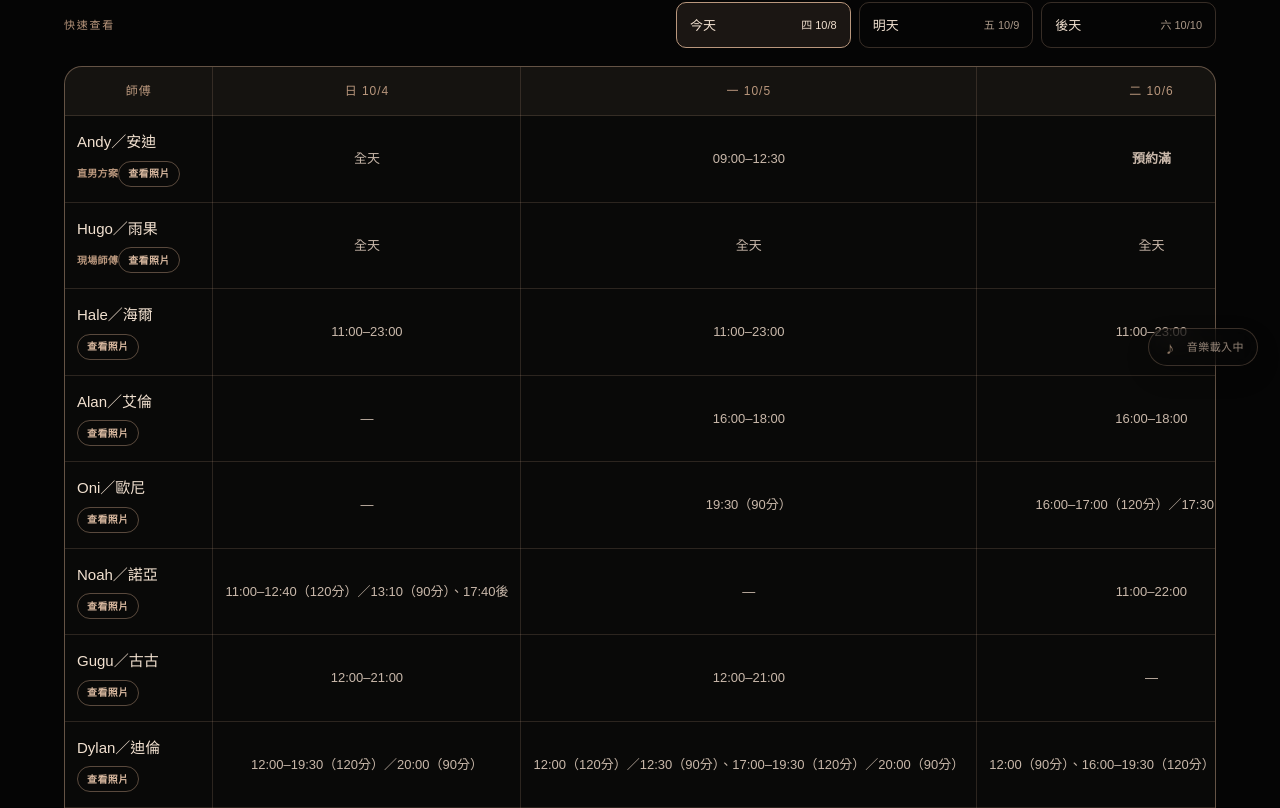
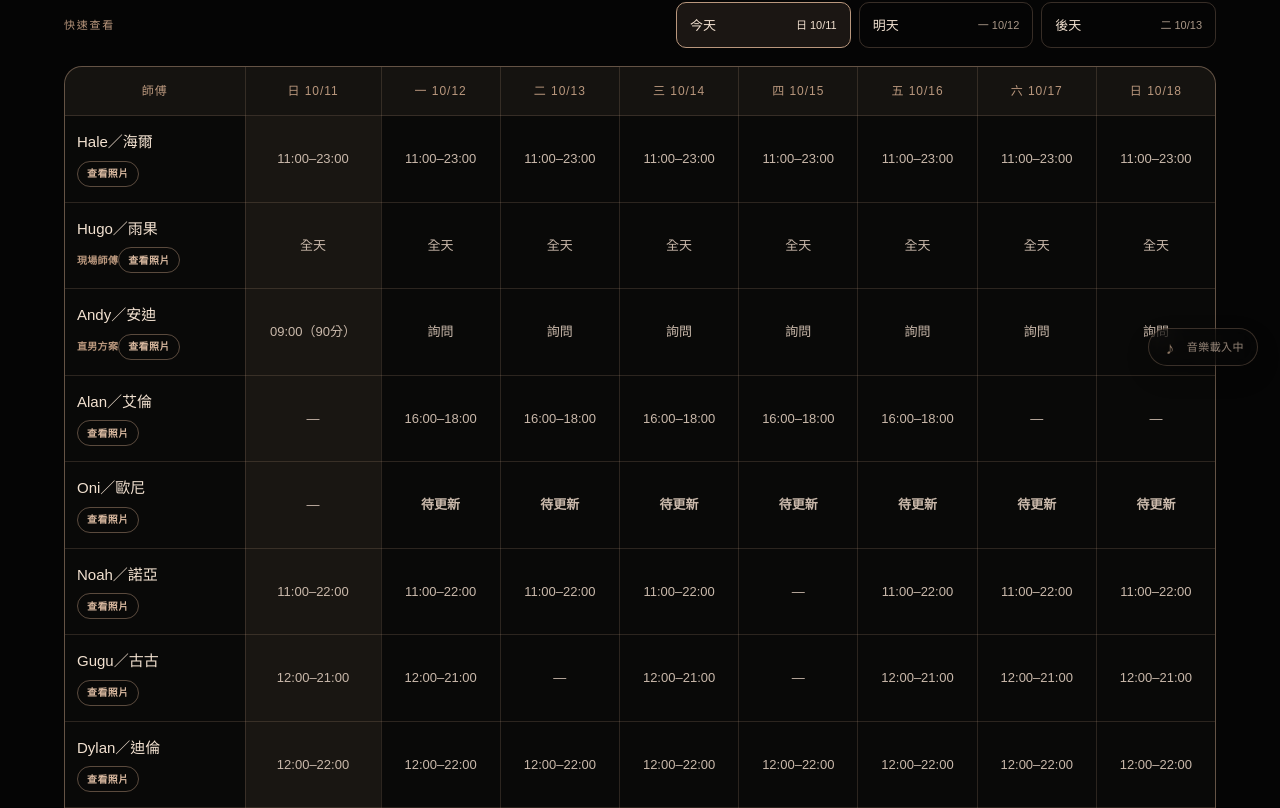
Before and after one commit to profoundroomkh/profound-room, a Next.js app: page /weekly-schedule in a window 1280 px wide. Shown: the part 412-1220 px from the top of the page. Built offline with nearby package versions, Linux system fonts and the light colour scheme.

Commit message:
Update rolling weekly schedule for October 11

```diff
--- a/components/MonthlyNewTherapist.js
+++ b/components/MonthlyNewTherapist.js
@@ -3,7 +3,7 @@
 import Image from 'next/image'
 import { useMemo, useState } from 'react'
 import { therapists } from '../data/therapists'
-import { getDailyTherapists } from '../data/weeklySchedule'
+import { PENDING_UPDATE_LABEL, getDailyTherapists } from '../data/weeklySchedule'
 import TrackedLink from './TrackedLink'
 import ScrollReveal from './ScrollReveal'
 import useTaiwanDateKey from './useTaiwanDateKey'
@@ -28,10 +28,13 @@ function openTherapistSection(therapist) {
 }
 
 function canBookTherapist(therapist) {
-  return !therapist.isFullyBooked && (therapist.status === 'available' || therapist.hasWeeklySchedule)
+  return !therapist.isSchedulePending
+    && !therapist.isFullyBooked
+    && (therapist.status === 'available' || therapist.hasWeeklySchedule)
 }
 
 function getBookingButtonLabel(therapist) {
+  if (therapist.isSchedulePending) return PENDING_UPDATE_LABEL
   if (therapist.isFullyBooked) return '預約已滿'
   if (therapist.status === 'available') return '可預約'
   if (therapist.hasWeeklySchedule) return '提前預約'
--- a/components/TherapistDirectory.js
+++ b/components/TherapistDirectory.js
@@ -6,7 +6,7 @@
 import Image from 'next/image'
 import { useEffect, useMemo, useRef, useState } from 'react'
 import { septemberPerformanceRank, therapistFilters, therapists } from '../data/therapists'
-import { getDailyTherapists } from '../data/weeklySchedule'
+import { PENDING_UPDATE_LABEL, getDailyTherapists } from '../data/weeklySchedule'
 import { trackEvent } from './analytics'
 import ScrollReveal from './ScrollReveal'
 import MonthlyNewTherapist from './MonthlyNewTherapist'
@@ -31,7 +31,9 @@ function requiresAdvanceBooking(therapist) {
 }
 
 function canBookTherapist(therapist) {
-  return !therapist.isFullyBooked && (therapist.status === 'available' || Boolean(therapist.hasWeeklySchedule))
+  return !therapist.isSchedulePending
+    && !therapist.isFullyBooked
+    && (therapist.status === 'available' || Boolean(therapist.hasWeeklySchedule))
 }
 
 function getStatusLabel(therapist) {
@@ -39,6 +41,7 @@ function getStatusLabel(therapist) {
 }
 
 function getBookingButtonLabel(therapist) {
+  if (therapist.isSchedulePending) return PENDING_UPDATE_LABEL
   if (therapist.isFullyBooked) return '預約已滿'
   if (therapist.status === 'available') return '可預約'
   if (therapist.hasWeeklySchedule) return '提前預約'
--- a/components/WeeklySchedule.js
+++ b/components/WeeklySchedule.js
@@ -3,6 +3,7 @@
 import { useEffect, useMemo, useState } from 'react'
 import {
   FULLY_BOOKED_LABEL,
+  PENDING_UPDATE_LABEL,
   getScheduleDayIndex,
   scheduleDays,
   scheduleRows,
@@ -14,6 +15,7 @@ const LINE_URL = 'https://line.me/R/ti/p/@637fbbyh'
 
 function getTimeClass(time) {
   if (time === FULLY_BOOKED_LABEL) return styles.full
+  if (time === PENDING_UPDATE_LABEL) return styles.pending
   if (time === '詢問') return styles.ask
   if (time === '—') return styles.empty
   return styles.open
@@ -155,7 +157,7 @@ export default function WeeklySchedule() {
               </div>
             </>
           )}
-          <p className={styles.therapistWeekHint}>「休息」代表當日未排班；「詢問」請先透過官方 LINE 確認；「預約滿」代表當日名額已滿。</p>
+          <p className={styles.therapistWeekHint}>「休息」代表當日未排班；「待更新」代表班次尚未提供；「詢問」請先透過官方 LINE 確認；「預約滿」代表當日名額已滿。</p>
         </section>
       ) : (
         <>
@@ -224,7 +226,7 @@ export default function WeeklySchedule() {
                 })}
               </div>
             </div>
-            <p className={styles.mobileHint}>未列出代表當日未排班；「詢問」請先透過官方 LINE 確認；「預約滿」代表當日名額已滿。</p>
+            <p className={styles.mobileHint}>未列出代表當日未排班；「待更新」代表班次尚未提供；「詢問」請先透過官方 LINE 確認；「預約滿」代表當日名額已滿。</p>
           </div>
 
           <div className={styles.desktopTableWrap}>
--- a/components/WeeklySchedule.module.css
+++ b/components/WeeklySchedule.module.css
@@ -416,6 +416,11 @@
   color: #b9977d;
 }
 
+.pending {
+  color: #d8b28f;
+  font-weight: 600;
+}
+
 .full {
   color: #d8b28f;
   font-weight: 600;
--- a/data/weeklySchedule.js
+++ b/data/weeklySchedule.js
@@ -1,22 +1,22 @@
 export const FULLY_BOOKED_LABEL = '預約滿'
+export const PENDING_UPDATE_LABEL = '待更新'
 
 export const scheduleDays = [
-  { key: '2026-10-04', label: '日', date: '10/4' },
-  { key: '2026-10-05', label: '一', date: '10/5' },
-  { key: '2026-10-06', label: '二', date: '10/6' },
-  { key: '2026-10-07', label: '三', date: '10/7' },
-  { key: '2026-10-08', label: '四', date: '10/8' },
-  { key: '2026-10-09', label: '五', date: '10/9' },
-  { key: '2026-10-10', label: '六', date: '10/10' },
   { key: '2026-10-11', label: '日', date: '10/11' },
+  { key: '2026-10-12', label: '一', date: '10/12' },
+  { key: '2026-10-13', label: '二', date: '10/13' },
+  { key: '2026-10-14', label: '三', date: '10/14' },
+  { key: '2026-10-15', label: '四', date: '10/15' },
+  { key: '2026-10-16', label: '五', date: '10/16' },
+  { key: '2026-10-17', label: '六', date: '10/17' },
+  { key: '2026-10-18', label: '日', date: '10/18' },
 ]
 
 export const scheduleRows = [
   {
-    id: 'andy',
-    name: 'Andy／安迪',
-    tag: '直男方案',
-    times: ['全天', '09:00–12:30', FULLY_BOOKED_LABEL, '09:00–12:30', '09:00–12:30', '09:00–12:30', '09:00（90分）', '09:00（90分）'],
+    id: 'hale',
+    name: 'Hale／海爾',
+    times: ['11:00–23:00', '11:00–23:00', '11:00–23:00', '11:00–23:00', '11:00–23:00', '11:00–23:00', '11:00–23:00', '11:00–23:00'],
   },
   {
     id: 'hugo',
@@ -25,24 +25,25 @@ export const scheduleRows = [
     times: ['全天', '全天', '全天', '全天', '全天', '全天', '全天', '全天'],
   },
   {
-    id: 'hale',
-    name: 'Hale／海爾',
-    times: ['11:00–23:00', '11:00–23:00', '11:00–23:00', '11:00–23:00', '11:00–23:00', '11:00–23:00', '11:00–23:00', '11:00–23:00'],
+    id: 'andy',
+    name: 'Andy／安迪',
+    tag: '直男方案',
+    times: ['09:00（90分）', '詢問', '詢問', '詢問', '詢問', '詢問', '詢問', '詢問'],
   },
   {
     id: 'alan',
     name: 'Alan／艾倫',
-    times: ['—', '16:00–18:00', '16:00–18:00', '16:00–18:00', '16:00–18:00', '—', '—', '—'],
+    times: ['—', '16:00–18:00', '16:00–18:00', '16:00–18:00', '16:00–18:00', '16:00–18:00', '—', '—'],
   },
   {
     id: 'oni',
     name: 'Oni／歐尼',
-    times: ['—', '19:30（90分）', '16:00–17:00（120分）／17:30（90分）', '16:00（90分）', '—', '—', '—', '—'],
+    times: ['—', PENDING_UPDATE_LABEL, PENDING_UPDATE_LABEL, PENDING_UPDATE_LABEL, PENDING_UPDATE_LABEL, PENDING_UPDATE_LABEL, PENDING_UPDATE_LABEL, PENDING_UPDATE_LABEL],
   },
   {
     id: 'noah',
     name: 'Noah／諾亞',
-    times: ['11:00–12:40（120分）／13:10（90分）、17:40後', '—', '11:00–22:00', '11:00–22:00', '—', '11:00–22:00', '11:00–22:00', '11:00–22:00'],
+    times: ['11:00–22:00', '11:00–22:00', '11:00–22:00', '11:00–22:00', '—', '11:00–22:00', '11:00–22:00', '11:00–22:00'],
   },
   {
     id: 'gugu',
@@ -52,7 +53,7 @@ export const scheduleRows = [
   {
     id: 'dylan',
     name: 'Dylan／迪倫',
-    times: ['12:00–19:30（120分）／20:00（90分）', '12:00（120分）／12:30（90分）、17:00–19:30（120分）／20:00（90分）', '12:00（90分）、16:00–19:30（120分）／20:00（90分）', '16:00–19:30（120分）／20:00（90分）', '12:00–17:30（120分）／18:00（90分）', '14:30–15:30（120分）／16:00（90分）', FULLY_BOOKED_LABEL, '12:00–22:00'],
+    times: ['12:00–22:00', '12:00–22:00', '12:00–22:00', '12:00–22:00', '12:00–22:00', '12:00–22:00', '12:00–22:00', '12:00–22:00'],
   },
   {
     id: 'kai',
@@ -63,28 +64,28 @@ export const scheduleRows = [
   {
     id: 'owen',
     name: 'Owen／歐文',
-    times: ['21:00–23:30', '22:00–23:30', '19:30–23:30', '全天', '19:30–23:30', '—', '—', '—'],
+    times: ['—', '19:30–23:30', '19:30–23:30', '19:30–23:30', '19:30–23:30', '19:30–23:30', '19:30–23:30', '全天'],
   },
   {
     id: 'odin',
     name: 'Odin／奧丁',
-    times: ['20:00 起', '20:00–21:00', '20:00–21:00', '20:00–21:00', '20:00–21:00', '全天', '全天', '16:00–21:00'],
+    times: ['16:00–21:00', '20:00 起', '20:00 起', '20:00 起', '20:00 起', '20:00 起', '全天', '16:00–21:00'],
   },
   {
     id: 'raven',
     name: 'Raven／雷文',
-    times: ['詢問', '全天', '全天', '00:00–13:30、18:00後', '全天', '全天', '全天', '全天'],
+    times: ['全天', '全天', '全天', '全天', '全天', '全天', '全天', '全天'],
   },
   {
     id: 'milo',
     name: 'Milo／米洛',
-    times: [FULLY_BOOKED_LABEL, '22:30–23:30', '22:30–23:30', FULLY_BOOKED_LABEL, FULLY_BOOKED_LABEL, '—', '—', '—'],
+    times: ['—', '22:30–23:30', '22:30–23:30', '22:30–23:30', '22:30–23:30', '22:30–23:30', '22:30–23:30', '22:30–23:30'],
   },
   {
     id: 'zac',
     name: 'Zac／札克',
     tag: '深夜師傅',
-    times: [FULLY_BOOKED_LABEL, '15:00–17:30（120分）／18:00（90分）、22:30後', '15:00–02:00', '15:00–02:00', '18:00–02:00', '—', '—', '—'],
+    times: ['—', '15:00–02:00', '15:00–02:00', '15:00–02:00', '15:00–02:00', '15:00–02:00', '15:00–02:00', '15:00–02:00'],
   },
 ]
 
@@ -128,7 +129,7 @@ export function getScheduleDayIndex(dateKey) {
 
 export function hasWeeklySchedule(therapistId) {
   const schedule = scheduleRows.find((therapist) => therapist.id === therapistId)
-  return Boolean(schedule && schedule.times.some((shift) => shift !== '—'))
+  return Boolean(schedule && schedule.times.some((shift) => shift !== '—' && shift !== PENDING_UPDATE_LABEL))
 }
 
 export function getDailyTherapists(therapists, dateKey) {
@@ -139,12 +140,15 @@ export function getDailyTherapists(therapists, dateKey) {
     const shift = todaySchedule[therapist.id]
     if (shift === undefined) return therapist
 
+    const isSchedulePending = shift === PENDING_UPDATE_LABEL
+
     return {
       ...therapist,
-      hasWeeklySchedule: hasWeeklySchedule(therapist.id),
+      hasWeeklySchedule: isSchedulePending ? false : hasWeeklySchedule(therapist.id),
+      isSchedulePending,
       isFullyBooked: shift === FULLY_BOOKED_LABEL,
       status: fixedStatusOverrides[therapist.id]
-        || (shift === '—' || shift === FULLY_BOOKED_LABEL ? 'paused' : 'available'),
+        || (shift === '—' || shift === FULLY_BOOKED_LABEL || isSchedulePending ? 'paused' : 'available'),
     }
   })
 }
```
